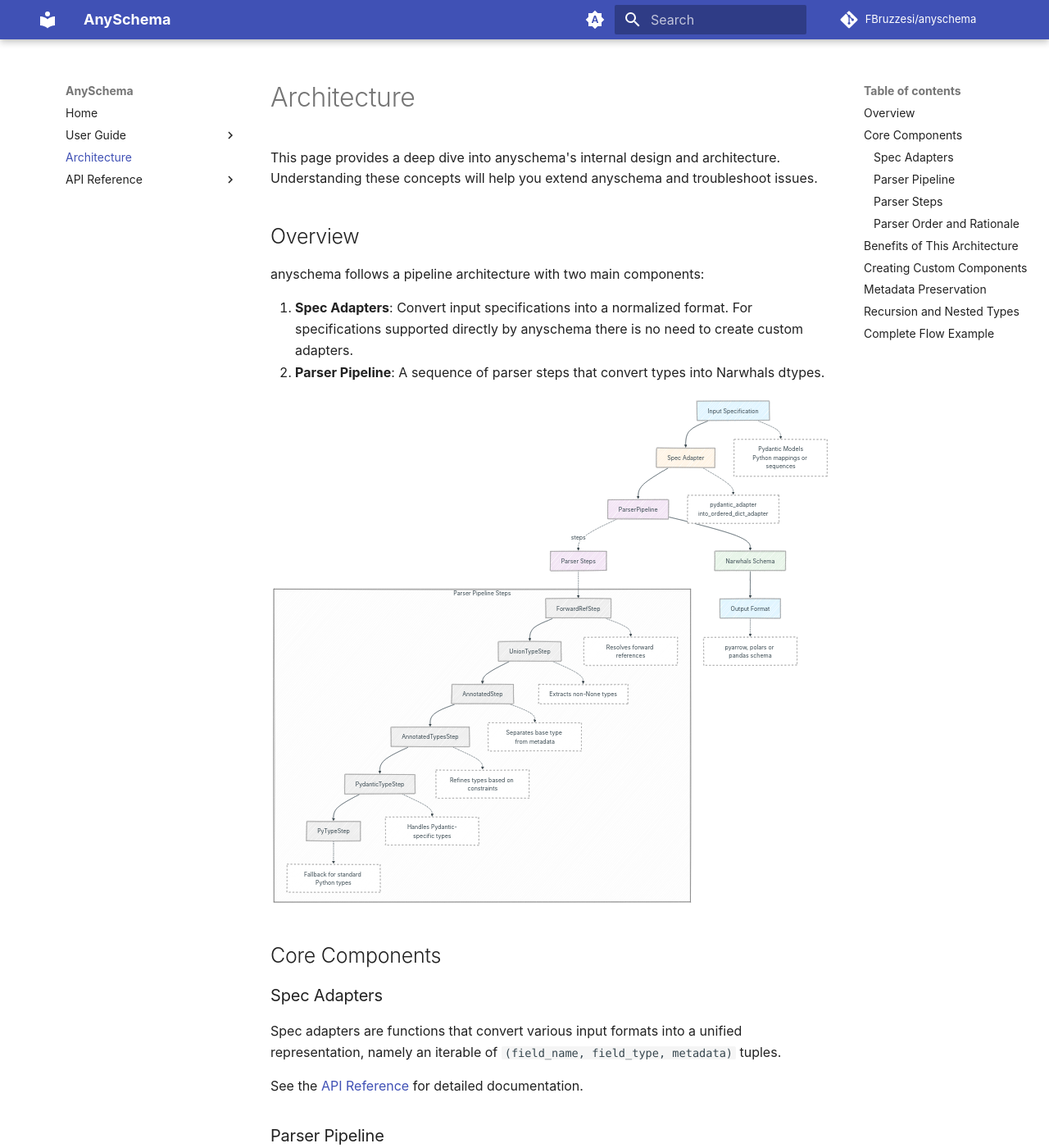
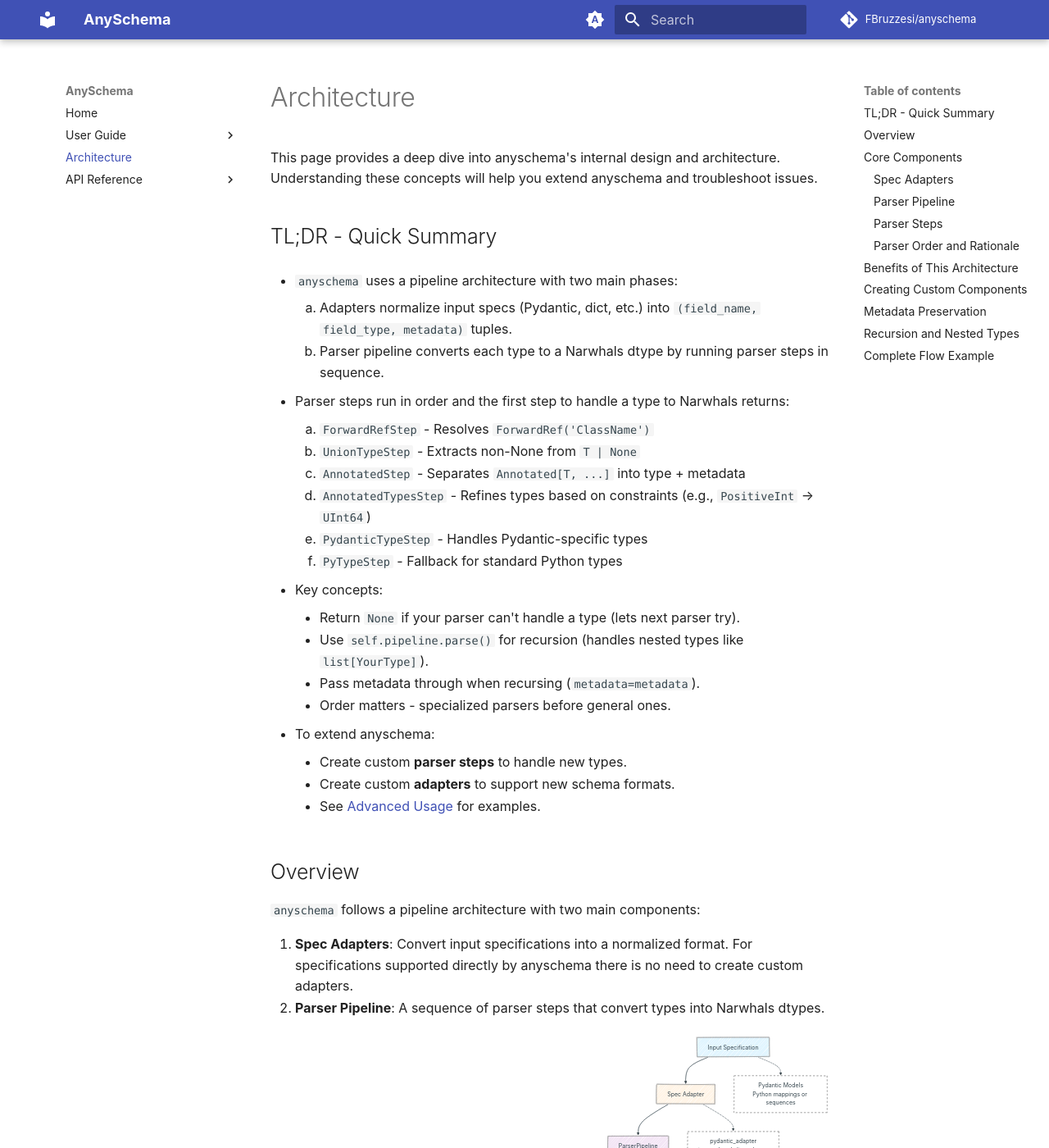
Before and after one commit to FBruzzesi/anyschema, an MkDocs documentation site: the page built from docs/architecture.md, in a window 1280 px wide and 1400 px high. Shown: the whole window at 82% size. Built offline with MkDocs 1.6.1 and Material for MkDocs 9.7.7, drawn with Linux system fonts in a browser that asks for light colours; comment, search, counter and statistics services are not loaded; some of the changed text lies outside the part shown.

Commit message:
much more

```diff
--- a/docs/architecture.md
+++ b/docs/architecture.md
@@ -3,9 +3,38 @@
 This page provides a deep dive into anyschema's internal design and architecture.
 Understanding these concepts will help you extend anyschema and troubleshoot issues.
 
+## TL;DR - Quick Summary
+
+* `anyschema` uses a pipeline architecture with two main phases:
+
+    1. Adapters normalize input specs (Pydantic, dict, etc.) into `(field_name, field_type, metadata)` tuples.
+    2. Parser pipeline converts each type to a Narwhals dtype by running parser steps in sequence.
+
+* Parser steps run in order and the first step to handle a type to Narwhals returns:
+
+    1. `ForwardRefStep` - Resolves `ForwardRef('ClassName')`
+    2. `UnionTypeStep` - Extracts non-None from `T | None`
+    3. `AnnotatedStep` - Separates `Annotated[T, ...]` into type + metadata
+    4. `AnnotatedTypesStep` - Refines types based on constraints (e.g., `PositiveInt` -> `UInt64`)
+    5. `PydanticTypeStep` - Handles Pydantic-specific types
+    6. `PyTypeStep` - Fallback for standard Python types
+
+* Key concepts:
+
+    * Return `None` if your parser can't handle a type (lets next parser try).
+    * Use `self.pipeline.parse()` for recursion (handles nested types like `list[YourType]`).
+    * Pass metadata through when recursing (`metadata=metadata`).
+    * Order matters - specialized parsers before general ones.
+
+* To extend anyschema:
+
+    * Create custom **parser steps** to handle new types.
+    * Create custom **adapters** to support new schema formats.
+    * See [Advanced Usage](user-guide/advanced.md) for examples.
+
 ## Overview
 
-anyschema follows a pipeline architecture with two main components:
+`anyschema` follows a pipeline architecture with two main components:
 
 1. **Spec Adapters**: Convert input specifications into a normalized format.
     For specifications supported directly by anyschema there is no need to create custom adapters.
--- a/mkdocs.yaml
+++ b/mkdocs.yaml
@@ -11,8 +11,9 @@
   - User Guide:
     - Getting Started: user-guide/getting-started.md
     - Advanced Usage: user-guide/advanced.md
-    - Custom End to End Example: user-guide/custom-end-to-end-example.md
     - Best Practices: user-guide/best-practices.md
+    - End to End Example with Custom Components: user-guide/custom-end-to-end-example.md
+    # - Troubleshooting: user-guide/troubleshooting.md  # TODO(FBruzzesi): WIP
   - Architecture: architecture.md
   - API Reference:
     - Home: api-reference/index.md
```
Also changed, not shown: README.md (+7 -0 lines), docs/api-reference/adapters.md (+2 -0 lines), docs/index.md (+33 -13 lines), docs/user-guide/custom-end-to-end-example.md (+1 -1 lines), docs/user-guide/getting-started.md (+19 -7 lines), pyproject.toml (+4 -5 lines).
